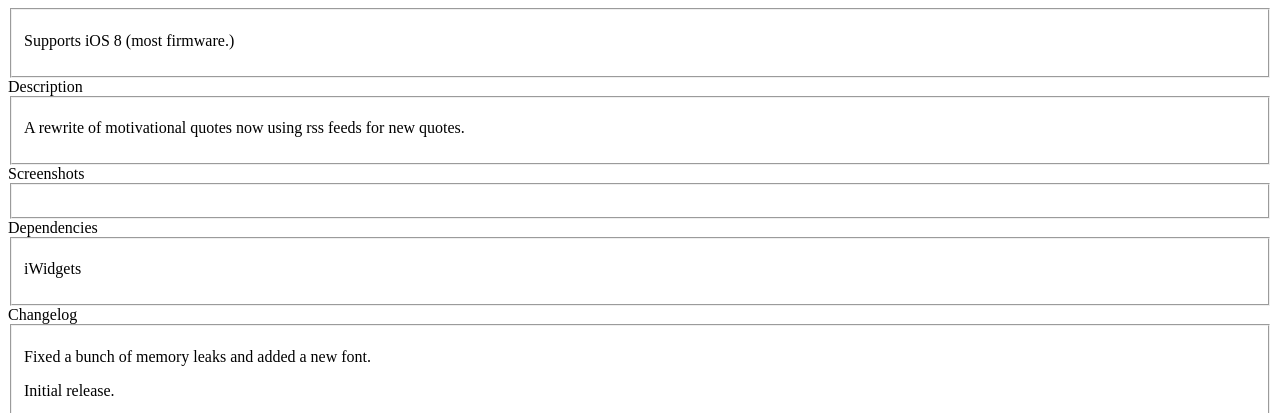
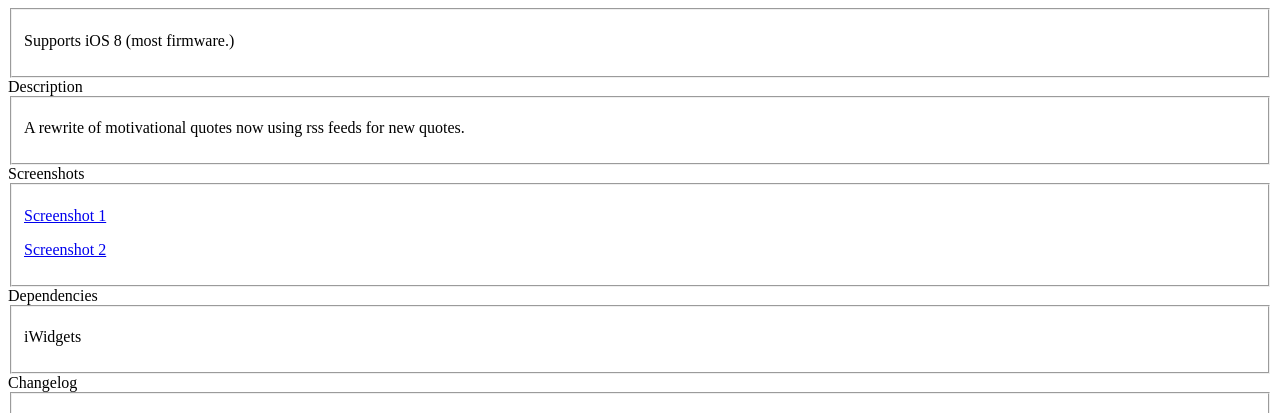
Before and after one commit to CydiaRepoArchiver/old-website, a plain HTML site: page depic/quotes/index.html in a window 1280 px wide. Shown: the top 413 px of the page. Drawn offline with Linux system fonts and the light colour scheme; a script that the page names is missing.

Commit message:
Fix to screenshots

```diff
--- a/depic/quotes/index.html
+++ b/depic/quotes/index.html
@@ -31,8 +31,8 @@
 
 	<label>Screenshots</label>
         <fieldset>
-            <a><div><div><label><p><a href="http://wizages.github.io/assets/screenshots/quotes1.PNG"></a></p></label></div></div></a>
-            <a><div><div><label><p><a href="http://wizages.github.io/assets/screenshots/quotes2.PNG"></a></p></label></div></div></a>
+            <a><div><div><label><p><a href="http://wizages.github.io/assets/screenshots/quotes1.PNG">Screenshot 1</a></p></label></div></div></a>
+            <a><div><div><label><p><a href="http://wizages.github.io/assets/screenshots/quotes2.PNG">Screenshot 2</a></p></label></div></div></a>
         </fieldset>
 
     <label>Dependencies</label>
```
